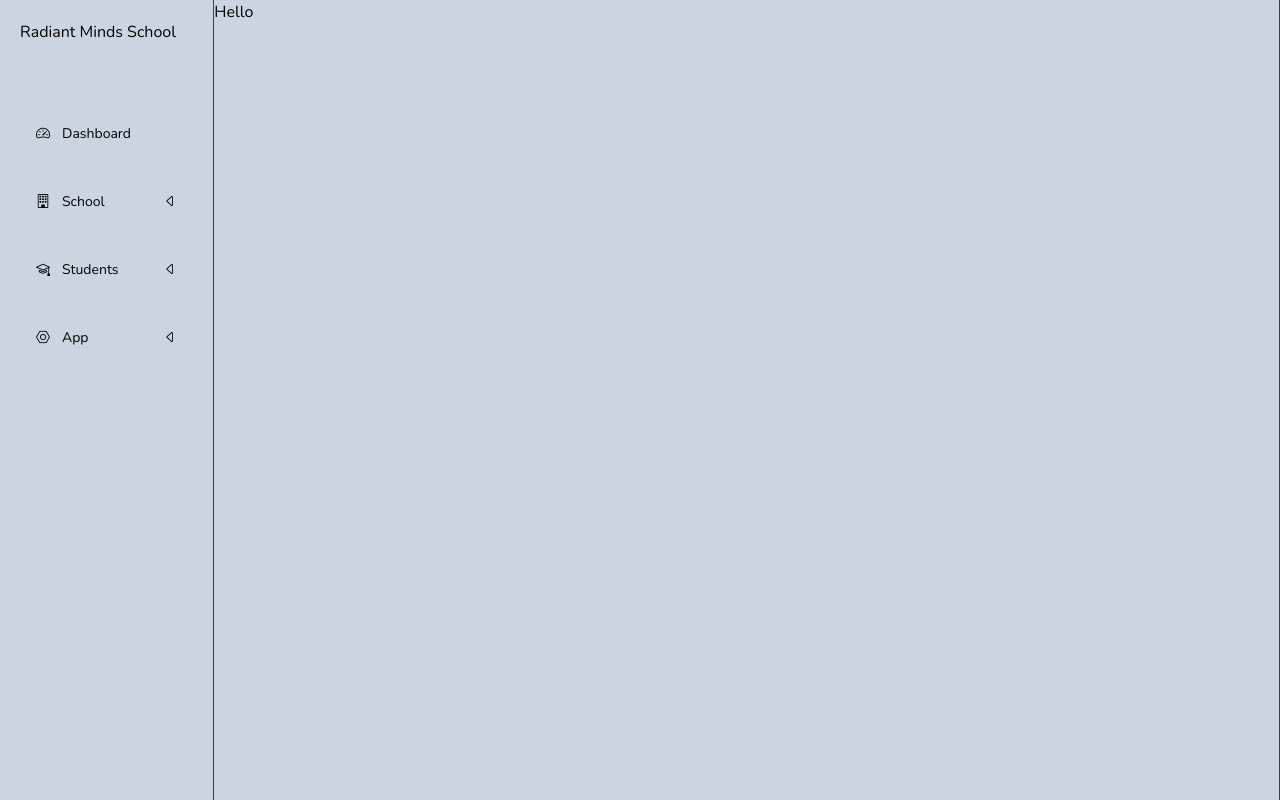
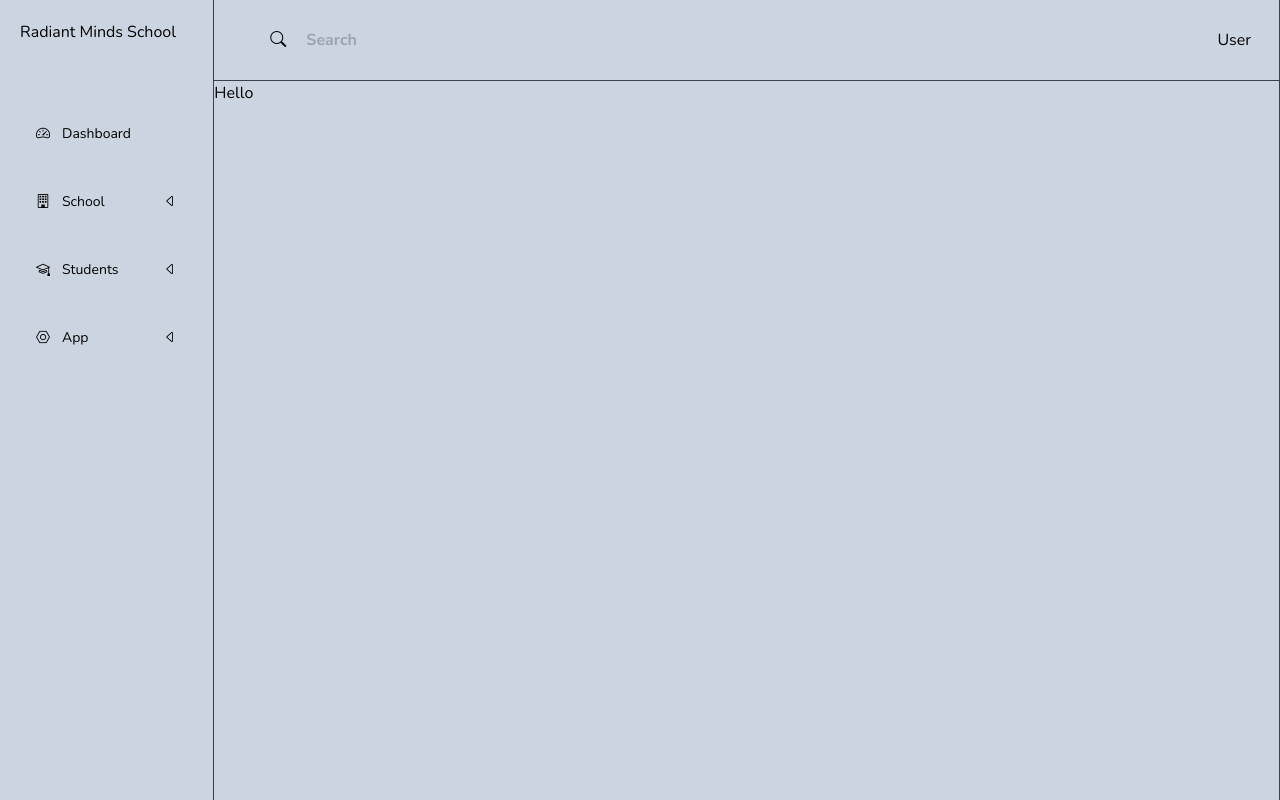
Before and after one commit to babalolajnr/rms-admin-panel, a Vue app: page / in a window 1280 px wide. Built offline with nearby package versions, Linux system fonts and the light colour scheme; the HTML template or start-up script is replaced by a standard one.

Commit message:
add top bar

```diff
--- a/src/components/TheContent.vue
+++ b/src/components/TheContent.vue
@@ -1,5 +1,15 @@
 <template>
   <div class="grow border-x border-gray-700">
+    <div class="flex justify-between border-b border-gray-700 pl-14 pr-7 py-7">
+      <div class="flex space-x-5">
+        <i class="bi bi-search font-bold"></i
+        ><input
+          class="font-bold w-96 bg-transparent outline-none"
+          placeholder="Search"
+        />
+      </div>
+      <div>User</div>
+    </div>
     <router-view></router-view>
   </div>
 </template>
```
